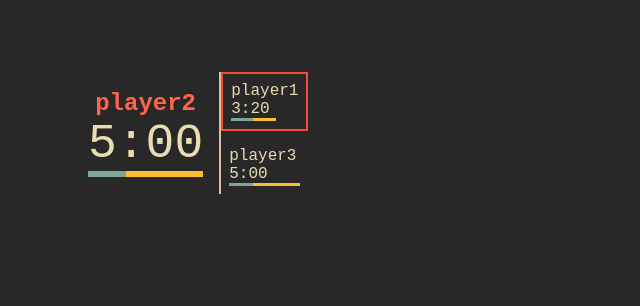
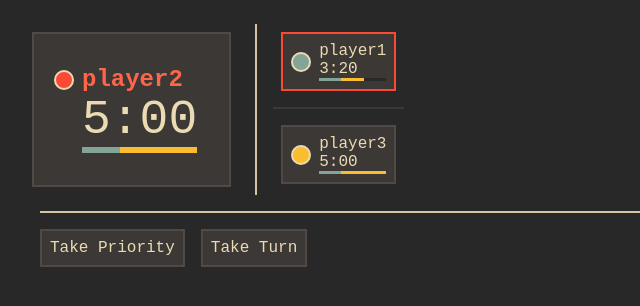
Before and after one commit to goldentoaste/turn_timer, a SvelteKit app: page /game in a window 1280 px wide. Shown: the top 306 px of the page, without its empty margins (0-640 px from the left). Built offline with nearby package versions, Linux system fonts and the light colour scheme.

Commit message:
game menu updates

```diff
--- a/src/lib/components/playerList.svelte
+++ b/src/lib/components/playerList.svelte
@@ -5,7 +5,7 @@
     import { flip } from "svelte/animate";
     import { dndzone } from "svelte-dnd-action";
 
-    export let canArrange = false;
+    export let canArrange = true;
 
     let colors = ["blue", "red", "yellow", "green", "orange", "purple"];
 
--- a/src/routes/game/+page.svelte
+++ b/src/routes/game/+page.svelte
@@ -2,6 +2,7 @@
     import type { GameState } from "$lib/game";
     import { get, writable } from "svelte/store";
     import PlayerComp from "./playerComp.svelte";
+    import Button from "$lib/components/Button.svelte";
 
     let gameState: GameState = {
         players: {
@@ -43,24 +44,33 @@
     };
 
     console.log(Object.keys(gameState.players));
+</script>
 
-</script>
 
 <div class="top">
     {#each Object.keys(gameState.players) as playerId}
         {#if playerId === get(gameState.prioPlayer)}
-            <PlayerComp {gameState} isBig player={gameState.players[playerId]}/>
+            <PlayerComp
+                {gameState}
+                isBig
+                player={gameState.players[playerId]}
+            />
         {/if}
     {/each}
 
     <div class="playerList">
-        {#each Object.keys(gameState.players) as playerId}
+        {#each Object.keys(gameState.players) as playerId, index}
+            {#if playerId !== get(gameState.prioPlayer)}
+                <PlayerComp {gameState} player={gameState.players[playerId]} />
+                <div class="divider" />
+            {/if}
+        {/each}
+    </div>
+</div>
 
-            {#if playerId !== get(gameState.prioPlayer)}
-                <PlayerComp {gameState} player={gameState.players[playerId]}/>
-            {/if}
-    {/each}
-    </div>
+<div class="hGroup">
+    <Button>Take Priority</Button>
+    <Button>Take Turn</Button>
 </div>
 
 <style>
@@ -73,7 +83,36 @@
         display: flex;
         flex-direction: column;
 
+        padding-left: 1rem;
+        margin-left: 1rem;
         border-left: 2px solid var(--fg1);
         gap: 0.5rem;
     }
+
+    .divider {
+        height: 2px;
+        width: auto;
+        background-color: var(--bg1);
+    }
+
+    .divider:last-child {
+        display: none;
+    }
+
+
+   :global(body)  {
+        padding:1rem;
+    }
+
+    .hGroup {
+        display: flex;
+        flex-direction: row;
+        align-items: center;
+        margin: 1rem;
+        gap: 1rem;
+
+        border-top:2px solid var(--fg1);
+        padding-top: 1rem;
+    }
+
 </style>
--- a/src/routes/game/playerComp.svelte
+++ b/src/routes/game/playerComp.svelte
@@ -9,12 +9,14 @@
     export let style = "";
     export let isBig = false;
 
-    export  let player : PlayerInfo;
+    export let player: PlayerInfo;
     console.log(player);
 
     function getTimeStr(time: number): string {
         return `${~~(time / 60)}:${time % 60 < 10 ? 0 : ""}${time % 60}`;
     }
+
+    let colors = ["blue", "red", "yellow", "green", "orange", "purple"];
 </script>
 
 <div
@@ -23,6 +25,14 @@
     {style}
     class:isBig
 >
+    <div class="stuff">
+        <div
+            class="circle"
+            style="background-color: var(--{colors[
+                gameState.orderedPlayerIds.indexOf(player.id) % colors.length
+            ]});"
+        />
+        <div>
             {#if isBig}
                 <h2>
                     {player.name}
@@ -34,7 +44,9 @@
             <div class="centerAlign">
                 <p class:largeFont={isBig}>
                     {getTimeStr(
-                player.bonusTime + player.reserveTime + player.clutchTime
+                        player.bonusTime +
+                            player.reserveTime +
+                            player.clutchTime
                     )}
                 </p>
                 <HpBar
@@ -43,6 +55,8 @@
                     reserve={gameState.reserveTime}
                     bonus={gameState.bonusTime}
                 />
+            </div>
+        </div>
     </div>
 </div>
 
@@ -58,6 +72,10 @@
         flex-direction: column;
 
         justify-content: left;
+
+        background-color: var(--bg1);
+        border: 2px solid var(--bg2);
+        margin: 0.5rem;
     }
     .turnPlayer {
         border: var(--red) solid 2px;
@@ -75,10 +93,40 @@
 
     .isBig {
         justify-content: center;
-        padding: 1rem;
+        padding: 2rem;
+        padding-left: 1rem;
     }
 
-    .isBig > h2 {
-        text-align: center;
+    h2 {
+        text-justify: center;
     }
+
+    .circle {
+        border: 2px solid var(--fg);
+        border-radius: 50%;
+
+        width: 1rem;
+        height: 1rem;
+
+        transition: background-color 0.4s ease-out;
+        margin-right: 0.5rem;
+    }
+
+
+    .stuff {
+        display: flex;
+        flex-direction: row;
+        align-items: center;
+    }
+
+    .isBig>.stuff>.circle{
+        margin: 0.25rem;
+        margin-right: 0.5rem;
+            }
+    .isBig>.stuff{
+        align-items: flex-start;
+    }
+
+
+
 </style>
```
Lines whose indentation alone changed are shown as unchanged.
